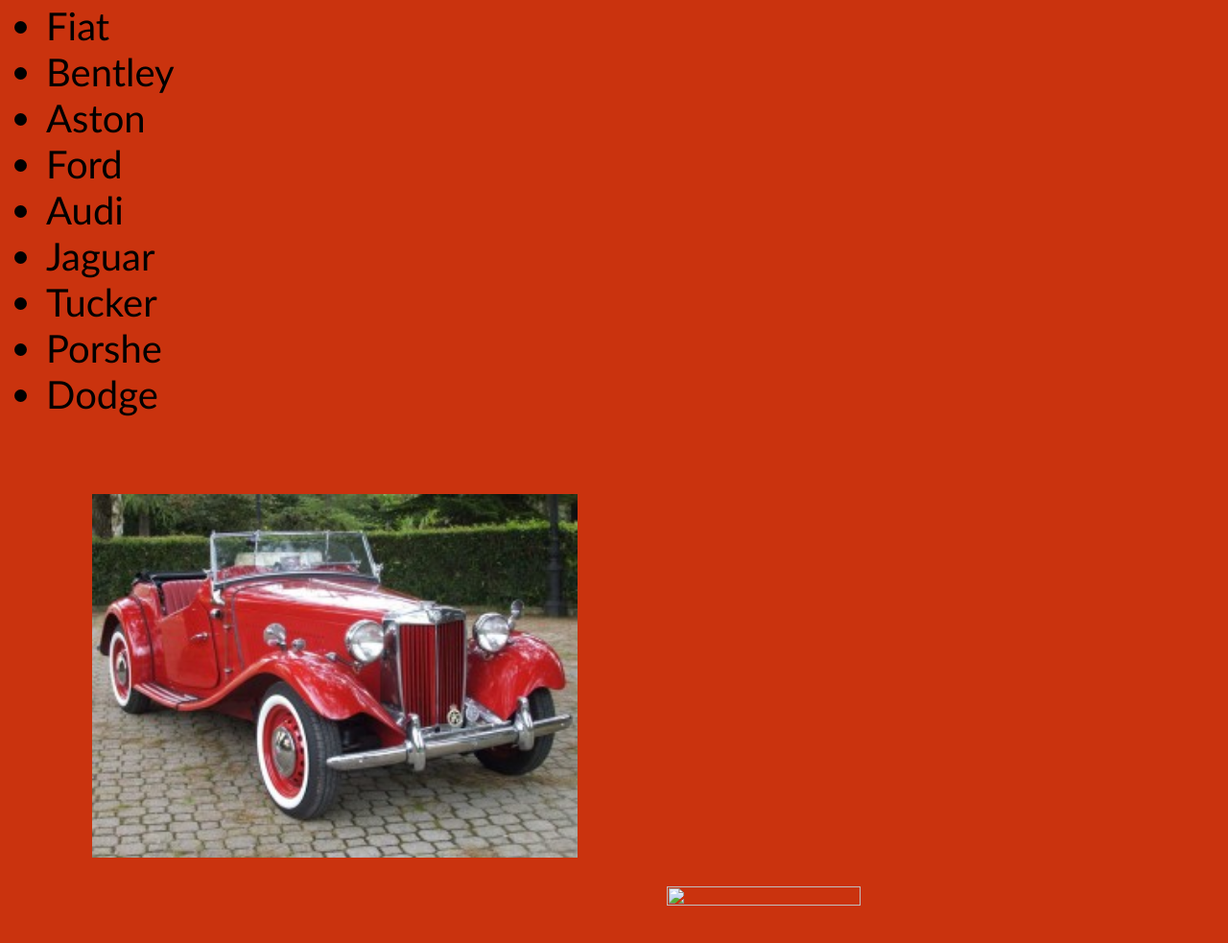
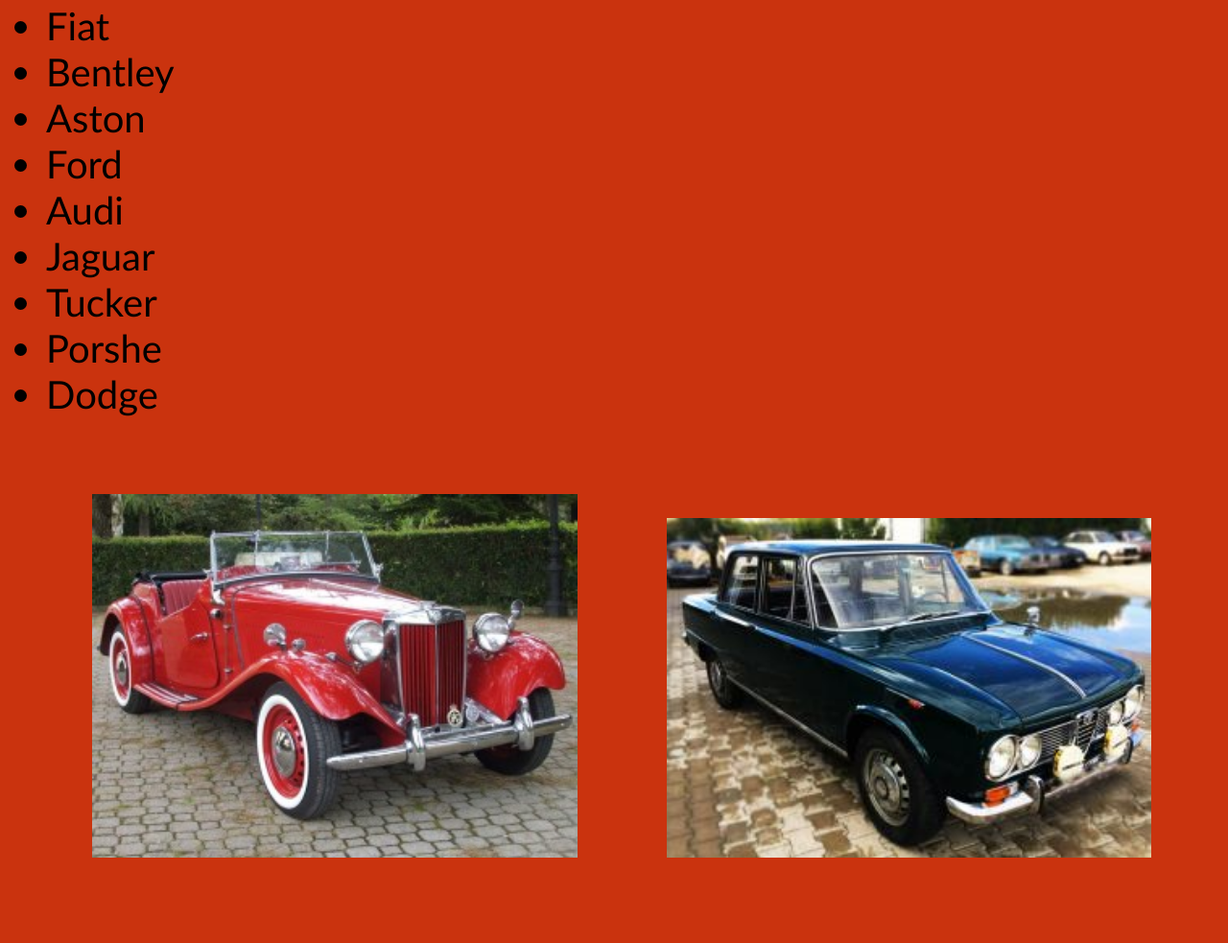
Before and after one commit to giuse12345/giuse12345, a plain HTML site: page museo GIUSEPPE/pagina4.html in a window 1280 px wide. Shown: the part 181-1164 px from the top of the page at 96% size. After the commit the page ends 1137 px from the top, so only its background shows below. Drawn offline with Linux system fonts and the light colour scheme.

Commit message:
Update pagina4.html

```diff
--- a/museo GIUSEPPE/pagina4.html
+++ b/museo GIUSEPPE/pagina4.html
@@ -28,6 +28,6 @@
             <li>Dodge</li>
         </ul>
         <img src="img/auto1.jpg" alt="">
-        <img src="img/auto2z.jpg" alt="">
+        <img src="img/auto2.jpg" alt="">
     </body>
 </html>
```
